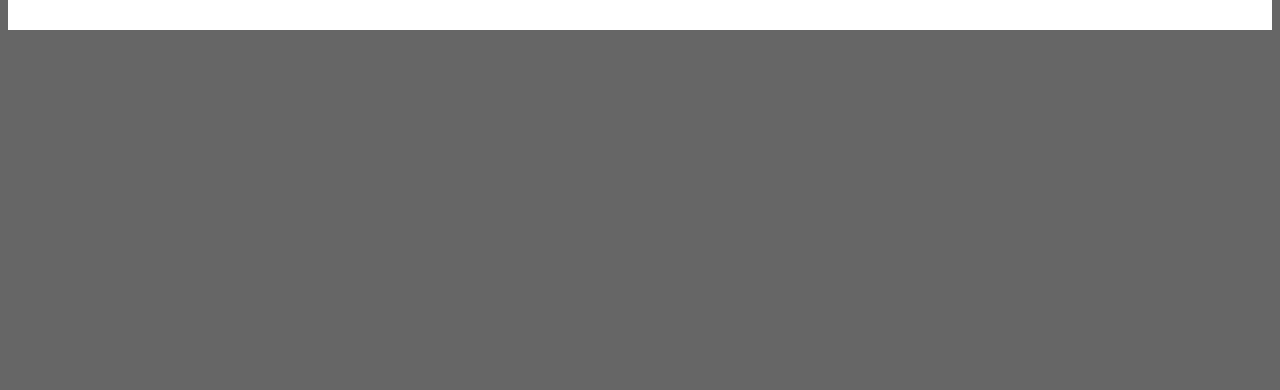
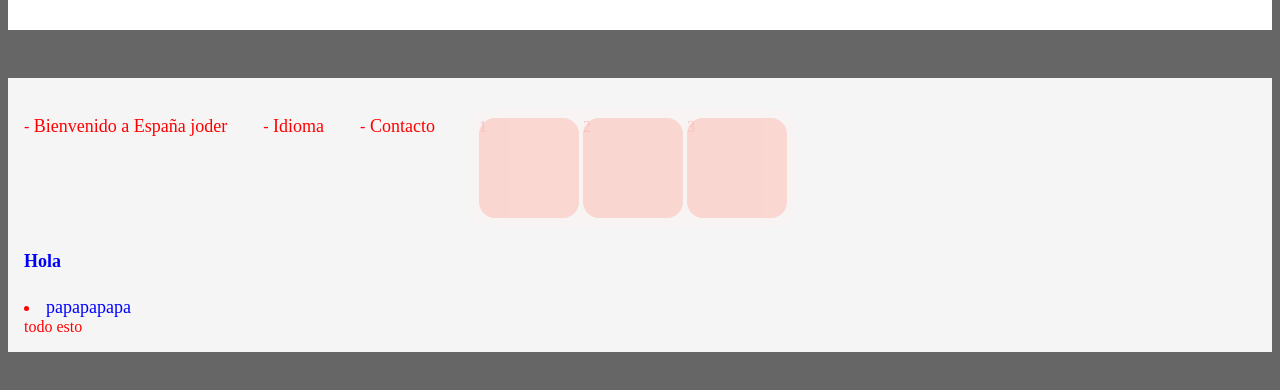
Before and after one commit to MAYOR-Luis/Borrador, a plain HTML site: page index.html in a window 1280 px wide. Shown: the part 2988-3378 px from the top of the page. Drawn offline with Linux system fonts and the light colour scheme.

Commit message:
Seguimos repasando , consolidando bien las bases , para mas adente no estar perdido

```diff
--- a/index.html
+++ b/index.html
@@ -100,6 +100,25 @@
         src="https://www.imagenesvarias.com/wp-content/uploads/2017/12/Fondos-de-pantalla-de-Parejas-Enamoradas-5.jpg" alt="Imagen con tu pareja disfrutando del atardecer">
     </div>
 </div>
+<div class="pseudoclases">
+    <span>-<a href="#bienvenido"> Bienvenido a España joder</a></span>
+    <span>-<a href="#language"> Idioma</a></span>
+    <span>-<a href="#contacto"> Contacto</a></span>
+    <p id="bienvenido">Hola te saluda isla canarias</p>
+    <p id="language">Catalán</p>
+    <p id="contacto">+51 912345678</p>
+
+    <div class="container">
+        <div class="box">1</div>
+        <div class="box">2</div>
+        <div class="box">3</div>
+        <div class="box"></div>
+    </div>
+    <h6><a href="#">Hola</a></h6>
+    <li><a href="#">papapapapa</a></li>
+    <span>todo esto</span>
+</div>
+
 </div>
 <br><br><br><br><br><br><br><br><br><br><br><br><br><br><br><br><br><br><br><br><br><br><br><br><br><br><br><br><br><br><br><br><br><br><br><br><br><br><br><br><br><br><br><br><br><br><br><br><br><br>
 </body>
--- a/styles.css
+++ b/styles.css
@@ -172,3 +172,63 @@ a:hover{
 .pulgada-three{
     left: 295px;
 }
+
+.pseudoclases{
+    background-color: whitesmoke;
+    height:auto ;
+    padding: 1rem;
+    a{
+        text-decoration: none;
+        font-size: 18px;
+    }
+    a:hover{
+        /* text-decoration: underline; */
+        color: purple;
+        /* margin-left: 30px; */
+        /* transition: all 2s; */
+    }
+    span{
+        margin-right: 2rem;
+    }
+    span:hover{
+        color: purple;
+        /* margin-left: 30px; */
+        transition: all 2s;
+    }
+    /* a:active{
+        color: blue;
+    }
+     */
+     p{
+        display: none;
+        color: black;
+     }
+     p:target{
+        display: block;
+     }
+     .container:hover .box:not(:hover){
+        opacity: .3;
+     }
+      .box{
+            display: inline-block;
+            width: 100px;
+            height: 100px;
+            background-color: tomato;
+            border-radius: 1rem;
+        }
+        .box:not(:hover){
+            opacity: 0.2;
+        }
+
+        .box:empty {
+            display: none;
+        }
+        /* h6 a,
+        li a,
+        span{
+            color: green;
+        } */
+        :where(h6,li,h5) a{
+            color: blue;
+        }
+}
```
